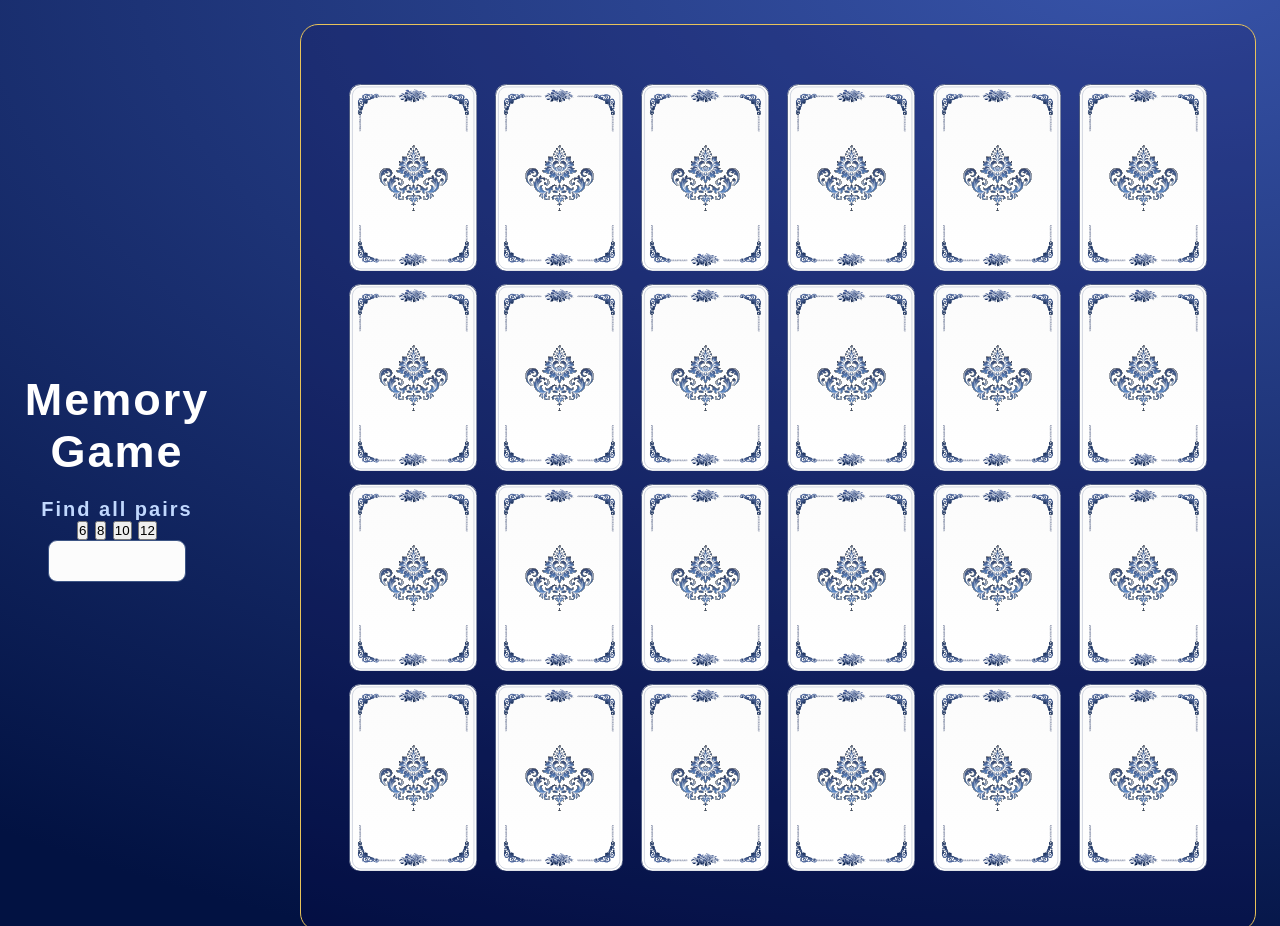
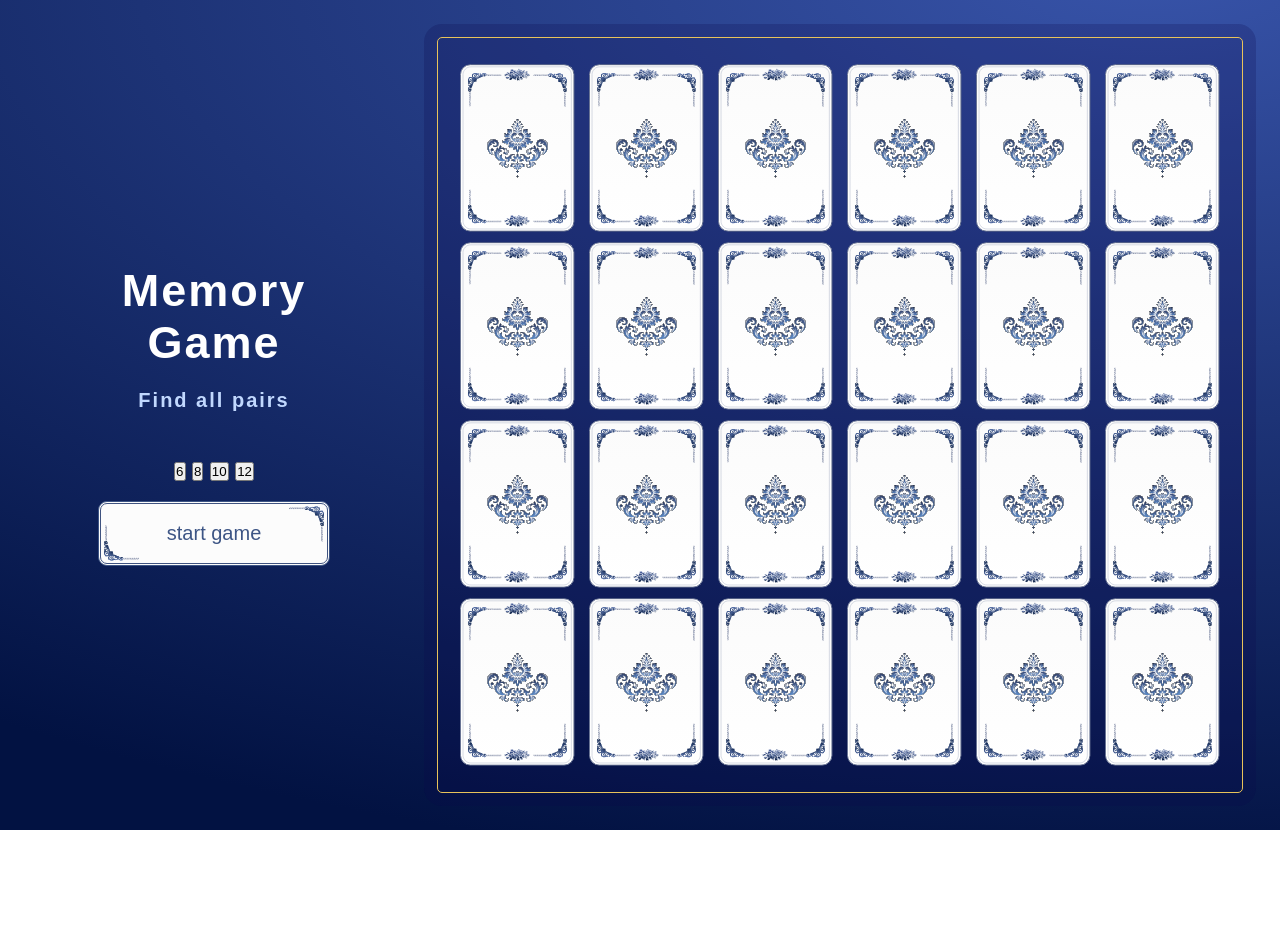
Before and after one commit to marfaverb/memory-game, a website built with Parcel: page src/index.html in a window 1280 px wide. Shown: the top 926 px of the page. After the commit the page ends 830 px from the top, so only its background shows below. Built offline with nearby package versions, Linux system fonts and the light colour scheme.

Commit message:
correction-finale

```diff
--- a/src/css/main.css
+++ b/src/css/main.css
@@ -29,10 +29,6 @@ body {
   padding: 24px;
 }
 
-#overlay-content {
-  text-align: center;
-}
-
 h1 {
   font-size: 45px;
 }
@@ -42,20 +38,58 @@ h2 {
   font-size: 20px;
 }
 
+#overlay-content {
+  display: flex;
+  flex-direction: column;
+  justify-content: center;
+  align-items: center;
+  margin-left: 70px;
+}
+
 #overlay-text {
   display: flex;
   flex-direction: column;
+  text-align: center;
   gap: 20px;
+  margin-bottom: 50px;
 }
 
 #restart-button {
+  position: relative;
   background: #fcfcfc;
   color: #3d5585;
-  font-size: 16px;
+  font-size: 20px;
+  font-family: Aminute, sans-serif;
   padding: 20px 68px;
   border: 0.8px solid #3d5585;
+  outline: 0.5px solid #3f5380;
+  outline-offset: -3px;
   border-radius: 9px;
   cursor: pointer;
+  margin-top: 20px;
+}
+
+#restart-button::before {
+  content: "";
+  position: absolute;
+  top: 0;
+  right: 0;
+  width: 36px;
+  height: 36px;
+  margin: 4px;
+  background: url(../img/button-decor.svg) top right / contain no-repeat;
+}
+
+#restart-button::after {
+  content: "";
+  position: absolute;
+  bottom: 0;
+  left: 0;
+  width: 36px;
+  height: 36px;
+  rotate: 180deg;
+  margin: 4px;
+  background: url(../img/button-decor.svg) bottom left / contain no-repeat;
 }
 
 #board {
@@ -63,19 +97,21 @@ h2 {
   height: auto;
   border-radius: 18px;
   background: rgba(13, 6, 74, 0.22);
-  border: 1px solid #e8c35a;
+  outline: 1px solid #e8c35a;
+  outline-offset: -14px;
   margin: 0 auto;
   display: grid;
-  grid-template-columns: repeat(6, 1fr);
-  grid-template-rows: repeat(4, 1fr);
-  padding: 59px 48px;
-  gap: 13px 18px;
+  grid-template-columns: repeat(6, auto);
+  grid-template-rows: repeat(4, auto);
+  padding: 40px 36px;
+  gap: 10px 14px;
 }
 
 .card {
-  width: 128px;
-  height: 187px;
+  height: min(21vh, 200px);
+  aspect-ratio: 128 / 187;
   background-image: url("../img/dos-carte.svg");
+  background-size: 100% 100%;
   border-radius: 10px;
 }
 
@@ -93,7 +129,7 @@ h2 {
 }
 
 .card.card-emoji {
-  background-size: cover;
+  background-size: 100% 100%;
   background-position: center;
 }
 
--- a/src/index.html
+++ b/src/index.html
@@ -18,10 +18,9 @@
         <button class="level-button" data-pairs="10">10</button>
         <button class="level-button" data-pairs="12">12</button>
       </div>
-      <button id="restart-button"></button>
+      <button id="restart-button" type="button">start game</button>
     </div>
     <div id="board"></div>
-
     <script src="js/main.js" type="module"></script>
   </body>
 </html>
--- a/src/js/main.js
+++ b/src/js/main.js
@@ -32,6 +32,7 @@ let secondChoice = null;
 let cardLeftToMatch = images.length / 2; //length en js c'est le shiffre//
 
 const board = document.querySelector("#board");
+const startButton = document.querySelector("#restart-button");
 
 const shuffle = (array) => {
   for (let i = array.length - 1; i > 0; i--) {
@@ -65,7 +66,13 @@ const resetChoices = () => {
   secondChoice = null;
 };
 
-shuffle(images).forEach((image) => {
+const startGame = () => {
+  resetChoices();
+  cardLeftToMatch = images.length / 2;
+
+  board.innerHTML = "";
+
+  shuffle([...images]).forEach((image) => {
     const cardElement = createCard(image);
 
     cardElement.addEventListener("click", () => {
@@ -89,14 +96,12 @@ shuffle(images).forEach((image) => {
           }
           resetChoices();
         } else {
-        setTimeout(() => {
+          timer = setTimeout(() => {
             hideCard(firstChoice);
             hideCard(secondChoice);
             resetChoices();
           }, 1000);
         }
-    } else {
-      // on ne fait rien
       }
     });
 
@@ -108,3 +113,11 @@ gsap.from(".card", {
     opacity: 0,
     stagger: 0.1,
   });
+};
+
+startButton.addEventListener("click", () => {
+  startGame();
+  startButton.textContent = "restart game";
+});
+
+startGame();
```
Lines whose indentation alone changed are shown as unchanged.
